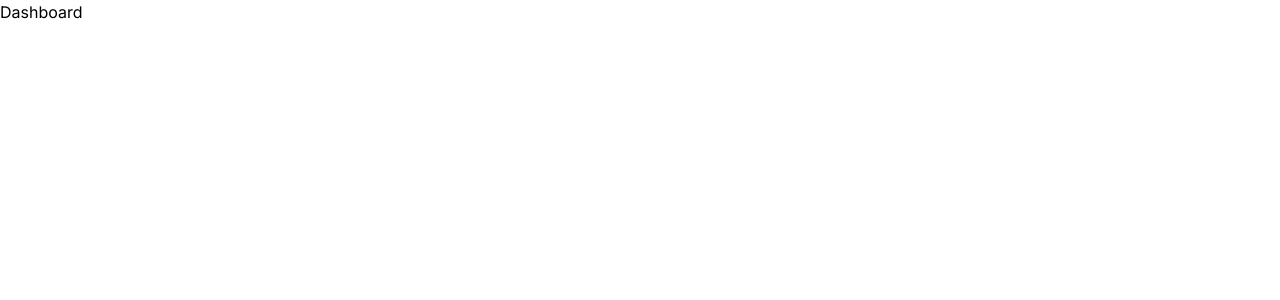
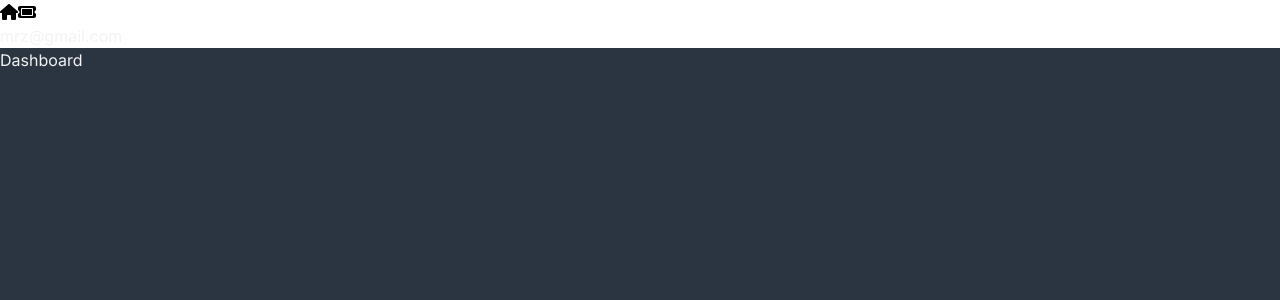
Before and after one commit to MaximilianoTRZ/ticketing-next-app, a Next.js app: page / in a window 1280 px wide. Shown: the top 300 px of the page. Built offline with nearby package versions, Linux system fonts and the light colour scheme.

Commit message:
nav added and some styles

```diff
--- a/app/(components)/Nav.jsx
+++ b/app/(components)/Nav.jsx
@@ -1,5 +1,23 @@
+import { faHome, faTicket } from "@fortawesome/free-solid-svg-icons";
+import { FontAwesomeIcon } from "@fortawesome/react-fontawesome";
+import Link from "next/link";
+
 const Nav = () => {
-  return <div>Nav</div>;
+  return (
+    <nav>
+      <div>
+        <Link href="/">
+          <FontAwesomeIcon icon={faHome} className="icon" />
+        </Link>
+        <Link href="/Ticket/new">
+          <FontAwesomeIcon icon={faTicket} className="icon" />
+        </Link>
+      </div>
+      <div>
+        <p className="text-default-text">mrz@gmail.com</p>
+      </div>
+    </nav>
+  );
 };
 
 export default Nav;
--- a/app/layout.js
+++ b/app/layout.js
@@ -1,17 +1,30 @@
 import { Inter } from "next/font/google";
 import "./globals.css";
+import Nav from "./(components)/Nav";
+
+import { config } from "@fortawesome/fontawesome-svg-core";
+import "@fortawesome/fontawesome-svg-core/styles.css";
+
+config.autoAddCss = false;
 
 const inter = Inter({ subsets: ["latin"] });
 
 export const metadata = {
-  title: "Create Next App",
-  description: "Generated by create next app",
+  title: "Ticketing app with next js",
+  description: "Generated by Maxodev_",
 };
 
 export default function RootLayout({ children }) {
   return (
     <html lang="en">
-      <body className={inter.className}>{children}</body>
+      <body className={inter.className}>
+        <div className="flex flex-col h-screen max-h-screen">
+          <Nav />
+          <div className=" flex-grow overflow-y-auto bg-page text-default-text">
+            {children}
+          </div>
+        </div>
+      </body>
     </html>
   );
 }
--- a/package.json
+++ b/package.json
@@ -9,9 +9,11 @@
     "lint": "next lint"
   },
   "dependencies": {
+    "@fortawesome/free-solid-svg-icons": "^6.5.2",
+    "@fortawesome/react-fontawesome": "^0.2.2",
+    "next": "14.2.3",
     "react": "^18",
-    "react-dom": "^18",
-    "next": "14.2.3"
+    "react-dom": "^18"
   },
   "devDependencies": {
     "postcss": "^8",
--- a/tailwind.config.js
+++ b/tailwind.config.js
@@ -12,6 +12,15 @@
         "gradient-conic":
           "conic-gradient(from 180deg at 50% 50%, var(--tw-gradient-stops))",
       },
+      colors: {
+        nav: "#18222f",
+        page: "#2b3441",
+        card: "#47566a",
+        "card-hover": "#4f5e74",
+        "default-text": "#f1f3f5",
+        "blue-accent": "#0084d4",
+        "blue-accent-hover": "#009fff",
+      },
     },
   },
   plugins: [],
```
Also changed, not shown: 1 other file (tests, documents, lock files or other folders).
